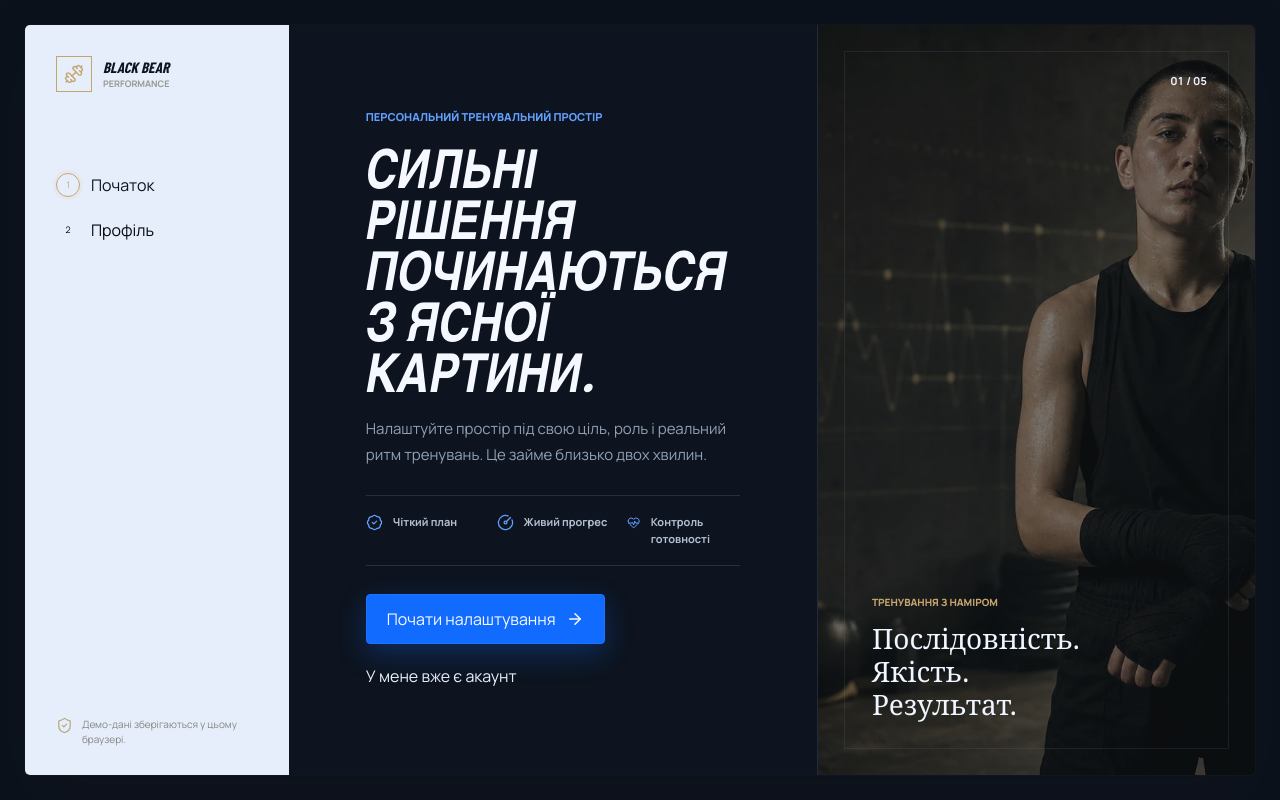
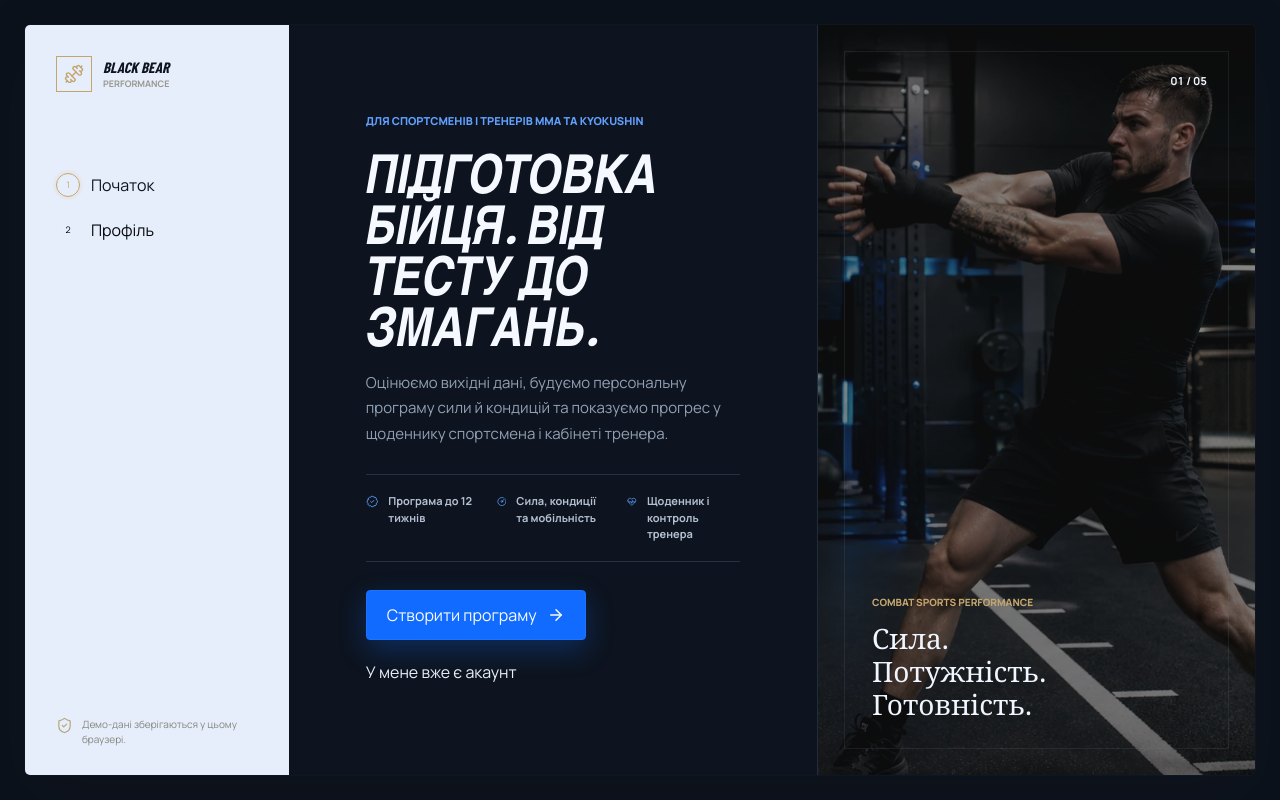
Before and after one commit to ihorkot12/X, a React (Vite) app: page / in a window 1280 px wide. Built offline with nearby package versions, Linux system fonts and the light colour scheme; a web font is replaced by a local one.

Commit message:
feat: sharpen landing hero and positioning

```diff
--- a/src/App.tsx
+++ b/src/App.tsx
@@ -1148,8 +1148,8 @@ export default function App() {
   if (!account) {
     return (
       <WelcomeFlow
-        heroImageSrc="/assets/onboarding/combat-athlete-welcome.webp"
-        heroImageAlt="Боєць із перебинтованими руками у тренувальному просторі Black Bear Performance"
+        heroImageSrc="/assets/onboarding/combat-performance-hero.webp"
+        heroImageAlt="Боєць виконує вибуховий кидок медболу в центрі спортивної підготовки"
         defaultValue={{
           authMode,
           displayName: authForm.name,
--- a/src/components/onboarding/WelcomeFlow.tsx
+++ b/src/components/onboarding/WelcomeFlow.tsx
@@ -458,24 +458,24 @@ export function WelcomeFlow({
             {currentStep === "welcome" && (
               <div className="bbwf-welcome-layout">
                 <div className="bbwf-content bbwf-content--welcome">
-                  <p className="bbwf-eyebrow">Персональний тренувальний простір</p>
+                  <p className="bbwf-eyebrow">Для спортсменів і тренерів MMA та Kyokushin</p>
                   <h1 id="bbwf-heading-welcome" ref={headingRef} tabIndex={-1}>
-                    Сильні рішення починаються з ясної картини.
+                    Підготовка бійця. Від тесту до змагань.
                   </h1>
                   <p className="bbwf-lead">
-                    Налаштуйте простір під свою ціль, роль і реальний ритм тренувань.
-                    Це займе близько двох хвилин.
+                    Оцінюємо вихідні дані, будуємо персональну програму сили й кондицій
+                    та показуємо прогрес у щоденнику спортсмена і кабінеті тренера.
                   </p>
 
                   <div className="bbwf-welcome-points" aria-label="Можливості платформи">
-                    <span><BadgeCheck aria-hidden="true" size={17} />Чіткий план</span>
-                    <span><CircleGauge aria-hidden="true" size={17} />Живий прогрес</span>
-                    <span><HeartPulse aria-hidden="true" size={17} />Контроль готовності</span>
+                    <span><BadgeCheck aria-hidden="true" size={17} />Програма до 12 тижнів</span>
+                    <span><CircleGauge aria-hidden="true" size={17} />Сила, кондиції та мобільність</span>
+                    <span><HeartPulse aria-hidden="true" size={17} />Щоденник і контроль тренера</span>
                   </div>
 
                   <div className="bbwf-welcome-actions">
                     <button className="bbwf-button bbwf-button--primary" onClick={() => selectAuthMode("register")} type="button">
-                      Почати налаштування
+                      Створити програму
                       <ArrowRight aria-hidden="true" size={18} />
                     </button>
                     <button className="bbwf-text-button" onClick={() => selectAuthMode("login")} type="button">
@@ -489,10 +489,10 @@ export function WelcomeFlow({
                   data-has-image={Boolean(heroImageSrc) || undefined}
                   style={heroStyle}
                 >
-                  {heroImageSrc && <img alt={heroImageAlt} src={heroImageSrc} />}
+                  {heroImageSrc && <img alt={heroImageAlt} decoding="async" fetchPriority="high" src={heroImageSrc} />}
                   <div className="bbwf-hero-overlay">
-                    <span className="bbwf-hero-kicker">Тренування з наміром</span>
-                    <strong>Послідовність.<br />Якість. Результат.</strong>
+                    <span className="bbwf-hero-kicker">Combat Sports Performance</span>
+                    <strong>Сила.<br />Потужність. Готовність.</strong>
                     <span className="bbwf-hero-index">01 / 05</span>
                   </div>
                 </div>
--- a/src/components/onboarding/welcomeFlow.css
+++ b/src/components/onboarding/welcomeFlow.css
@@ -322,6 +322,7 @@
   width: 100%;
   height: 100%;
   object-fit: cover;
+  object-position: 68% center;
   filter: saturate(0.72) contrast(1.04);
 }
 
```
Also changed, not shown: public/assets/onboarding/combat-performance-hero.webp (added), 1 other file (tests, documents, lock files or other folders).
